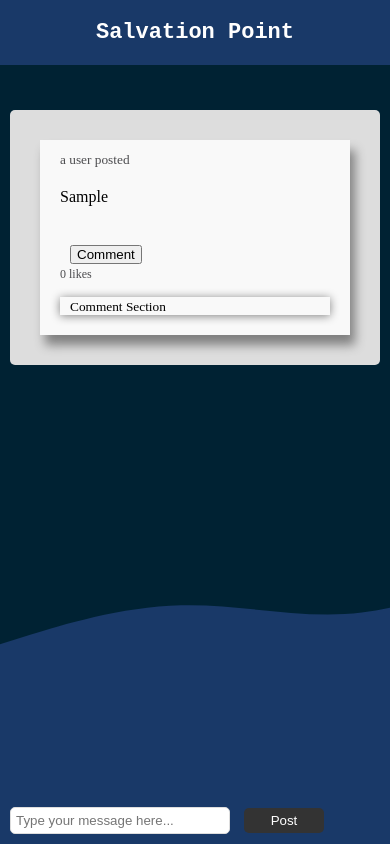
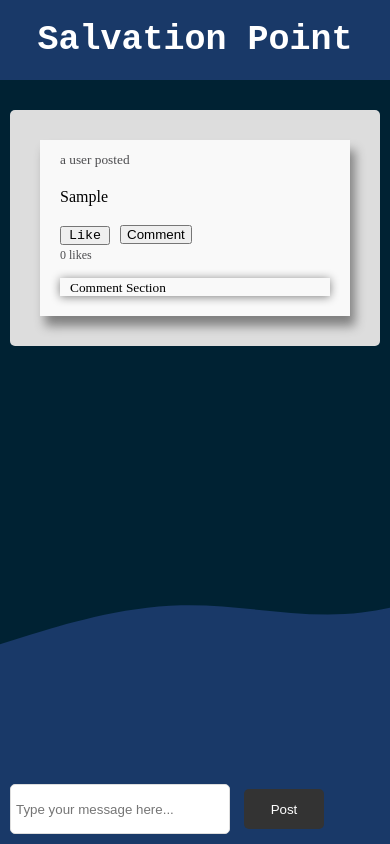
Before and after one commit to gbogosam/salvationpoint, a plain HTML site: page index.html in a window 390 px wide. Both pictures are taken after typing "Sample" into the empty fields and a click on the button "Post". Drawn offline with Linux system fonts and the light colour scheme.

Commit message:
Update salvationPoint.css

```diff
--- a/salvationPoint.css
+++ b/salvationPoint.css
@@ -141,6 +141,7 @@ span{
   margin-top: 15px;
   padding-left: 10px;
   box-shadow: 0px 1px 10px grey;
+  /* padding-bottom: 15px; */
 }
 .comment{
   margin-top: 10px;
@@ -174,13 +175,18 @@ span{
 
 	.input-bar input {
 		padding: 5px;
+    		height: 50px;
 	}
 
 	.input-bar button {
 		padding: 5px;
 		margin-left: 10px;
+    height: 40px;
 	}
 	nav h1{
-		font-size: 22px;
+		font-size:35px;
+  }
+  .like-button{
+    margin-left: auto;
+  }
 }
-}
```
